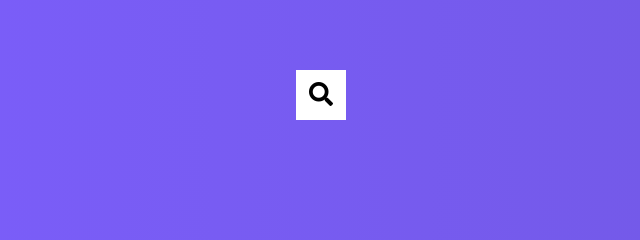
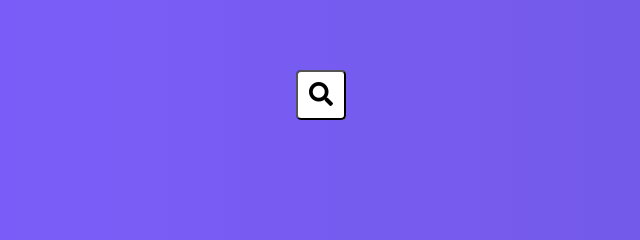
Before and after one commit to IqbalAhmadi/hidden-search, a plain HTML site: page index.html in a window 1280 px wide. Shown: the part 305-545 px from the top of the page, 319-959 px from the left. Drawn offline with Linux system fonts and the light colour scheme.

Commit message:
some css style been added

```diff
--- a/style.css
+++ b/style.css
@@ -22,7 +22,7 @@ body {
 
 .search .input {
   background-color: #fff;
-  border: 0;
+  border-radius: 5px;
   font-size: 18px;
   padding: 15px;
   height: 50px;
@@ -32,7 +32,7 @@ body {
 
 .btn {
   background-color: #fff;
-  border: 0;
+  border-radius: 5px;
   cursor: pointer;
   font-size: 24px;
   position: absolute;
```
Also changed, not shown: images/img-1.png (added), images/img-2.png (added), 3 other files.
